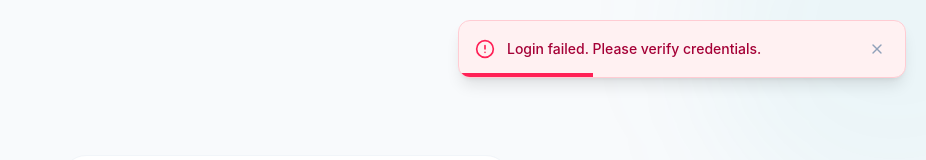
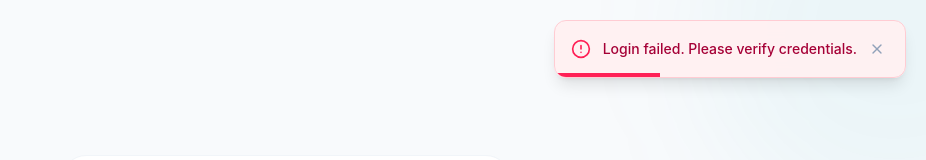
Before and after one commit to delillaaaaa/brps-frontend, a React (Vite) app: page /login in a window 1280 px wide. Both pictures are taken after typing "name@example.com", "Sample123" into the empty fields and a click on the button "Sign In to Dashboard". Shown: the top 160 px of the page, without its empty margins (354-1280 px from the left). Built offline with nearby package versions, Linux system fonts and the light colour scheme; no server answers.

Commit message:
memperbaiki responsif

```diff
--- a/src/components/Toast.jsx
+++ b/src/components/Toast.jsx
@@ -29,7 +29,7 @@ export const ToastProvider = ({ children }) => {
   return (
     <ToastContext.Provider value={{ toast }}>
       {children}
-      <div className="fixed top-5 right-5 z-50 flex flex-col space-y-3 max-w-md w-full pointer-events-none">
+      <div className="fixed top-4 left-4 right-4 sm:top-5 sm:right-5 sm:left-auto z-50 flex flex-col space-y-3 sm:max-w-md pointer-events-none">
         {toasts.map((t) => (
           <ToastItem key={t.id} toast={t} onClose={() => removeToast(t.id)} />
         ))}
@@ -43,42 +43,42 @@ const ToastItem = ({ toast, onClose }) => {
 
   const styles = {
     success: {
-      bg: 'bg-teal-50 border-teal-200 text-teal-800',
-      icon: <CheckCircle2 className="w-5 h-5 text-teal-500" />,
-      bar: 'bg-teal-500',
+      bg: 'bg-teal-50/95 dark:bg-teal-950/90 border-teal-200 dark:border-teal-900/60 text-teal-800 dark:text-teal-200 backdrop-blur-sm',
+      icon: <CheckCircle2 className="w-5 h-5 text-teal-500 dark:text-teal-400" />,
+      bar: 'bg-teal-500 dark:bg-teal-400',
     },
     error: {
-      bg: 'bg-rose-50 border-rose-200 text-rose-800',
-      icon: <AlertCircle className="w-5 h-5 text-rose-500" />,
-      bar: 'bg-rose-500',
+      bg: 'bg-rose-50/95 dark:bg-rose-950/90 border-rose-200 dark:border-rose-900/60 text-rose-800 dark:text-rose-200 backdrop-blur-sm',
+      icon: <AlertCircle className="w-5 h-5 text-rose-500 dark:text-rose-400" />,
+      bar: 'bg-rose-500 dark:bg-rose-400',
     },
     warning: {
-      bg: 'bg-amber-50 border-amber-200 text-amber-800',
-      icon: <AlertTriangle className="w-5 h-5 text-amber-500" />,
-      bar: 'bg-amber-500',
+      bg: 'bg-amber-50/95 dark:bg-amber-950/90 border-amber-200 dark:border-amber-900/60 text-amber-800 dark:text-amber-200 backdrop-blur-sm',
+      icon: <AlertTriangle className="w-5 h-5 text-amber-500 dark:text-amber-400" />,
+      bar: 'bg-amber-500 dark:bg-amber-400',
     },
     info: {
-      bg: 'bg-sky-50 border-sky-200 text-sky-800',
-      icon: <Info className="w-5 h-5 text-sky-500" />,
-      bar: 'bg-sky-500',
+      bg: 'bg-sky-50/95 dark:bg-sky-950/90 border-sky-200 dark:border-sky-900/60 text-sky-800 dark:text-sky-200 backdrop-blur-sm',
+      icon: <Info className="w-5 h-5 text-sky-500 dark:text-sky-400" />,
+      bar: 'bg-sky-500 dark:bg-sky-400',
     },
   }[type] || styles.success;
 
   return (
     <div
       role="alert"
-      className={`pointer-events-auto flex items-center justify-between p-4 rounded-xl border shadow-lg ${styles.bg} transition-all duration-300 transform translate-x-0 animate-slide-in relative overflow-hidden`}
+      className={`pointer-events-auto flex items-center justify-between p-4 rounded-xl border shadow-lg ${styles.bg} transition-all duration-300 transform translate-y-0 animate-slide-in relative overflow-hidden`}
       style={{
-        animation: 'toastSlideIn 0.3s cubic-bezier(0.16, 1, 0.3, 1) forwards'
+        animation: 'toastSlideIn 0.35s cubic-bezier(0.16, 1, 0.3, 1) forwards'
       }}
     >
       <div className="flex items-center space-x-3 pr-2">
         <div className="shrink-0">{styles.icon}</div>
-        <p className="text-sm font-medium">{message}</p>
+        <p className="text-sm font-medium leading-tight">{message}</p>
       </div>
       <button
         onClick={onClose}
-        className="shrink-0 p-1 rounded-lg hover:bg-slate-200/50 transition-colors text-slate-400 hover:text-slate-600 cursor-pointer"
+        className="shrink-0 p-1 rounded-lg hover:bg-slate-200/50 dark:hover:bg-slate-800/50 transition-colors text-slate-400 dark:text-slate-500 hover:text-slate-600 dark:hover:text-slate-350 cursor-pointer"
       >
         <X className="w-4 h-4" />
       </button>
@@ -94,8 +94,8 @@ const ToastItem = ({ toast, onClose }) => {
 
       <style dangerouslySetInnerHTML={{ __html: `
         @keyframes toastSlideIn {
-          from { transform: translateX(100%); opacity: 0; }
-          to { transform: translateX(0); opacity: 1; }
+          from { transform: translateY(-20px); opacity: 0; }
+          to { transform: translateY(0); opacity: 1; }
         }
         @keyframes toastProgress {
           from { width: 100%; }
```
